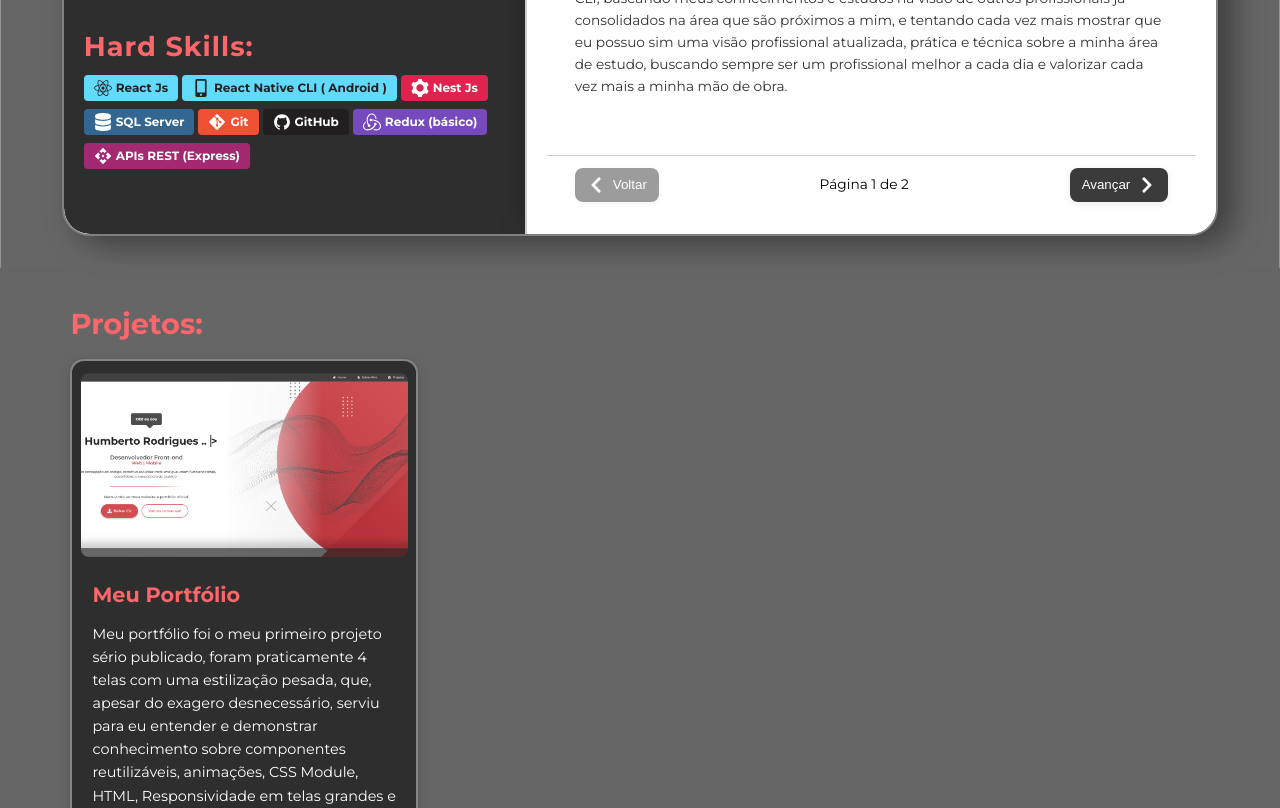
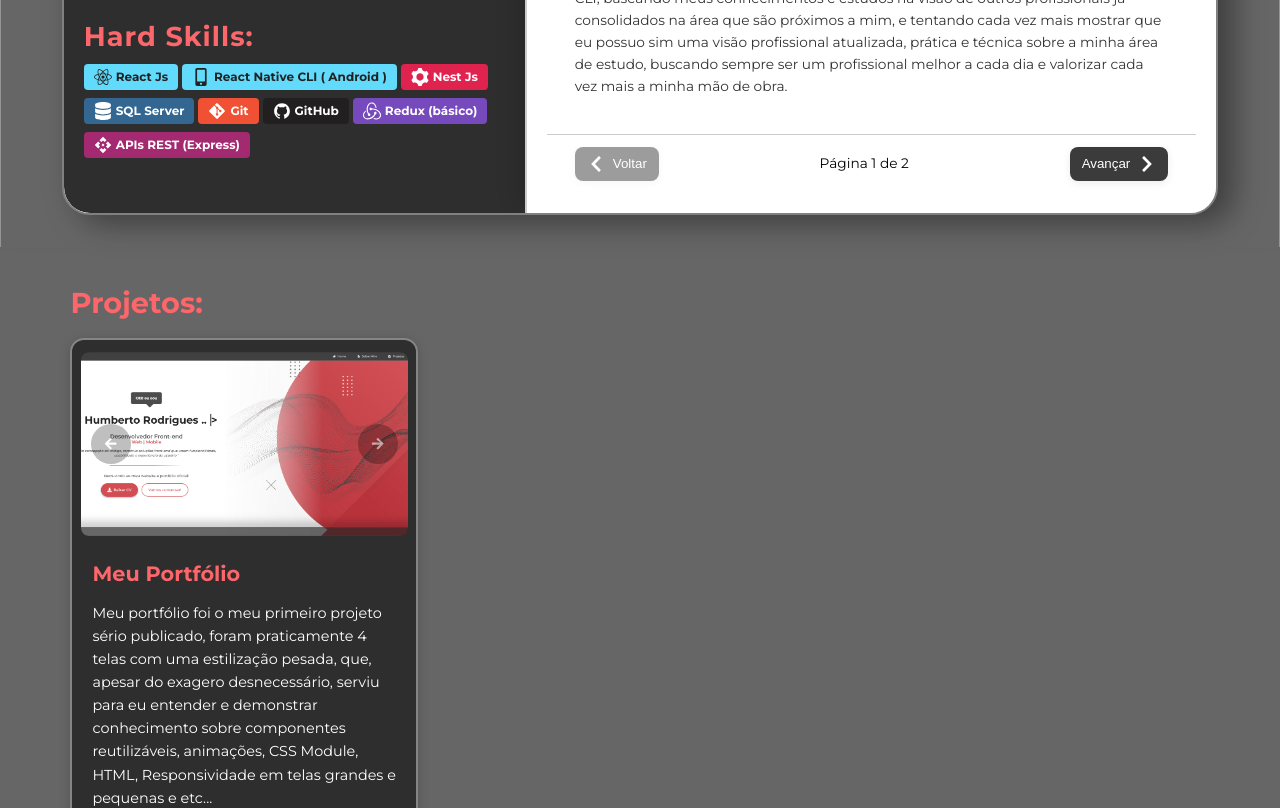
Before and after one commit to Betxrr/Portfolio-Humberto, a React (Vite) app in the folder Front-end/: page / in a window 1280 px wide. Shown: the part 1340-2148 px from the top of the page. Built offline with nearby package versions, Linux system fonts and the light colour scheme; a web font is replaced by a local one.

Commit message:
feat(animations): Conclui animações da Hero e adiciona interatividade de scroll em componentes

```diff
--- a/Front-end/src/components/Pagination/ResumeTextPagination.jsx
+++ b/Front-end/src/components/Pagination/ResumeTextPagination.jsx
@@ -1,3 +1,4 @@
+import { motion, AnimatePresence } from "framer-motion";
 import React, { useState } from "react";
 import style from "./ResumeTextPagination.module.css";
 import { FaChevronLeft, FaChevronRight } from "react-icons/fa";
@@ -32,11 +33,9 @@ export default function TextPagination() {
         profissionais já consolidados na área que são próximos a mim, e tentando
         cada vez mais mostrar que eu possuo sim uma visão profissional
         atualizada, prática e técnica sobre a minha área de estudo, buscando
-        sempre ser um profissional melhor a cada dia e valorizar cada vez mais a
-        minha mão de obra.
+        sempre ser um profissional melhor a cada dia e valorizar cada vez mais a minha mão de obra.
       </p>
     </div>,
-
     <div key="page-2">
       <h4 className={`${style.title}`}>
         <em>Seção Bônus: "Uma visão pessoal sobre mim mesmo"</em>
@@ -61,42 +60,40 @@ export default function TextPagination() {
   const [Page, SetPage] = useState(0);
   const totalPages = PageText.length;
 
-  const PrevButtonClasses = Page === 0 ? style.Disabled : "";
-  const NextButtonClasses = Page === totalPages - 1 ? style.Disabled : "";
-
-
   return (
     <div className={style.paginationContainer}>
       <div className={style.TextContainer}>
-        <div className={style.TextArea}>{PageText[Page]}</div>
+        <AnimatePresence mode="wait">
+          <motion.div
+            key={Page} // A 'key' ainda é crucial para detectar a mudança
+            initial={{ opacity: 0 }}
+            animate={{ opacity: 1 }}
+            exit={{ opacity: 0 }}
+            transition={{ duration: 0.150 }}
+            className={style.TextArea} // A classe de layout é aplicada aqui
+          >
+            {PageText[Page]}
+          </motion.div>
+        </AnimatePresence>
       </div>
 
-      {/* Agrupamos os controles em um div para garantir que fiquem juntos */}
       <div className={style.controlsContainer}>
         <div className={style.Divider} />
         <div className={style.BottomNav}>
           <button
-            className={`${style.NavButton} ${PrevButtonClasses}`}
+            className={`${style.NavButton}`}
             onClick={() => SetPage(Page > 0 ? Page - 1 : 0)}
             disabled={Page === 0}
-            aria-label="Página anterior"
-            title="Página anterior"
           >
             <FaChevronLeft size={18} /> Voltar
           </button>
-
           <span className={style.PageInfo}>
-            Página {Page + 1} de {PageText.length}
+            Página {Page + 1} de {totalPages}
           </span>
-
           <button
-            className={`${style.NavButton} ${NextButtonClasses}`}
-            onClick={() =>
-              SetPage(Page < totalPages - 1 ? Page + 1 : totalPages - 1)
-            }
+            className={`${style.NavButton}`}
+            onClick={() => SetPage(Page < totalPages - 1 ? Page + 1 : totalPages - 1)}
             disabled={Page === totalPages - 1}
-            aria-label="Próxima página"
-            title="Avançar"
           >
             Avançar <FaChevronRight size={18} />
           </button>
--- a/Front-end/src/components/Pagination/ResumeTextPagination.module.css
+++ b/Front-end/src/components/Pagination/ResumeTextPagination.module.css
@@ -1,16 +1,15 @@
-
+/* src/components/Pagination/ResumeTextPagination.module.css */
 
 .paginationContainer {
-
-  position: relative;
+  display: flex;
+  flex-direction: column;
   height: 100%;
-
-  padding-bottom: 80px;
 }
 
 .TextContainer {
 
-  height: 100%;
+  flex-grow: 1;
+
   overflow-y: auto;
   padding: 0 28px;
 }
@@ -20,15 +19,10 @@
 }
 
 .controlsContainer {
-  position: absolute;
 
-  bottom: 0;
-  left: 0;
-  right: 0;
-
+  flex-shrink: 0;
   background-color: white;
 }
-
 .Divider {
   width: 100%;
   height: 1px;
@@ -42,6 +36,7 @@
   width: 100%;
   padding: 12px 28px;
 }
+
 
 
 .NavButton {
--- a/Front-end/src/components/UI/Project.module.css
+++ b/Front-end/src/components/UI/Project.module.css
@@ -11,32 +11,29 @@
 }
 
 
+/* src/components/UI/Project.module.css */
+
+/* SUBSTITUA SEU .ProjectImage POR ESTAS DUAS REGRAS ABAIXO */
+
 .ProjectImageContainer {
-    position: relative; /* Para posicionar os botões de seta */
+    position: relative; /* Para posicionar a imagem e os botões */
     width: 95%;
     aspect-ratio: 16 / 9;
     margin: 12px auto 0;
-    overflow: hidden; /* A parte mais importante: esconde o resto do "trilho" */
+    overflow: hidden;
     border-radius: 8px;
     background-color: #232323;
 }
 
 .ProjectImage {
-    width: 95%;
-    aspect-ratio: 16 / 9;
-
-    margin: 12px auto 0;
-
-
-
+    position: absolute;
+    top: 0;
+    left: 0;
+    width: 100%;
+    height: 100%;
     background-size: cover;
     background-position: center;
-    background-repeat: no-repeat;
-    display: flex;
-    align-items: center;
-    justify-content: center;
-    position: relative;
-    border-radius: 8px;
+    cursor: pointer;
 }
 
 
@@ -55,7 +52,7 @@
     justify-content: center;
     cursor: pointer;
     transition: background 0.3s ease, transform 0.3s ease, opacity 0.3s ease;
-    opacity: 0;
+    opacity: 0.5;
 }
 
 .ImageButton:hover {
--- a/Front-end/src/components/UI/ProjectUI/ProjectImage.jsx
+++ b/Front-end/src/components/UI/ProjectUI/ProjectImage.jsx
@@ -2,45 +2,53 @@ import React, { useState } from 'react';
 import { FaArrowLeft, FaArrowRight } from 'react-icons/fa';
 import styles from '../Project.module.css';
 import ImageModal from '../ImageModal';
-import { AnimatePresence } from 'framer-motion';
+import { motion, AnimatePresence } from 'framer-motion';
 
 export default function ProjectImage({ images = [] }) {
+  const [currentImageIndex, setCurrentImageIndex] = useState(0);
   const [isModalOpen, setIsModalOpen] = useState(false);
 
-
-  const [currentImageIndex, setCurrentImageIndex] = useState(0);
-
-  const openModal = () => setIsModalOpen(true);
+  const openModal = () => images.length > 0 && setIsModalOpen(true);
   const closeModal = () => setIsModalOpen(false);
 
   const handleImageChange = (direction) => {
     if (images.length <= 1) return;
     let newIndex = direction === "left" ? currentImageIndex - 1 : currentImageIndex + 1;
     if (newIndex < 0) { newIndex = images.length - 1; }
-    if (newIndex >= images.length) { newIndex = 0; }
+    else if (newIndex >= images.length) { newIndex = 0; }
     setCurrentImageIndex(newIndex);
   };
 
   return (
     <>
-      <div
-        className={styles.ProjectImage}
-        style={{
-          backgroundImage: images.length > 0 ? `url(${images[currentImageIndex]})` : "none",
-        }}
-        onClick={openModal}
-      >
+      <div className={styles.ProjectImageContainer}>
+        {/* AnimatePresence detecta a mudança da imagem pela 'key' */}
+        <AnimatePresence>
+          <motion.div
+            key={currentImageIndex}
+            className={styles.ProjectImage}
+            style={{ backgroundImage: `url(${images[currentImageIndex]})` }}
+
+            initial={{ opacity: 0 }} // Começa invisível
+            animate={{ opacity: 1 }} // Anima para ficar visível
+            exit={{ opacity: 0 }}    // Anima para ficar invisível ao sair
+            transition={{ duration: 0.250 }} // Duração da animação
+            onClick={openModal}
+          />
+        </AnimatePresence>
+
+        {/* Os botões ficam por cima, sem alterações */}
         {images.length > 1 && (
           <>
             <button
               className={`${styles.ImageButton} ${styles.ImageButtonLeft}`}
-              onClick={(e) => { e.stopPropagation(); handleImageChange("left"); }}
+              onClick={() => handleImageChange("left")}
             >
               <FaArrowLeft />
             </button>
             <button
               className={`${styles.ImageButton} ${styles.ImageButtonRight}`}
-              onClick={(e) => { e.stopPropagation(); handleImageChange("right"); }}
+              onClick={() => handleImageChange("right")}
             >
               <FaArrowRight />
             </button>
--- a/Front-end/src/components/sections/Hero.module.css
+++ b/Front-end/src/components/sections/Hero.module.css
@@ -198,11 +198,11 @@
 
 .BottomLimiter {
     width: 100%;
-    max-width: 600px;
     box-sizing: border-box;
     display: flex;
     align-items: center;
     justify-content: center;
     margin-top: 20px;
     gap: 15px;
+    padding-left: 3px;
 }
--- a/Front-end/src/components/sections/Works.jsx
+++ b/Front-end/src/components/sections/Works.jsx
@@ -32,6 +32,7 @@ export default function Works() {
               { name: "CSS", color: "css" },
             ]}
           />
+
         </div>
       </motion.div>
     </section>
```
